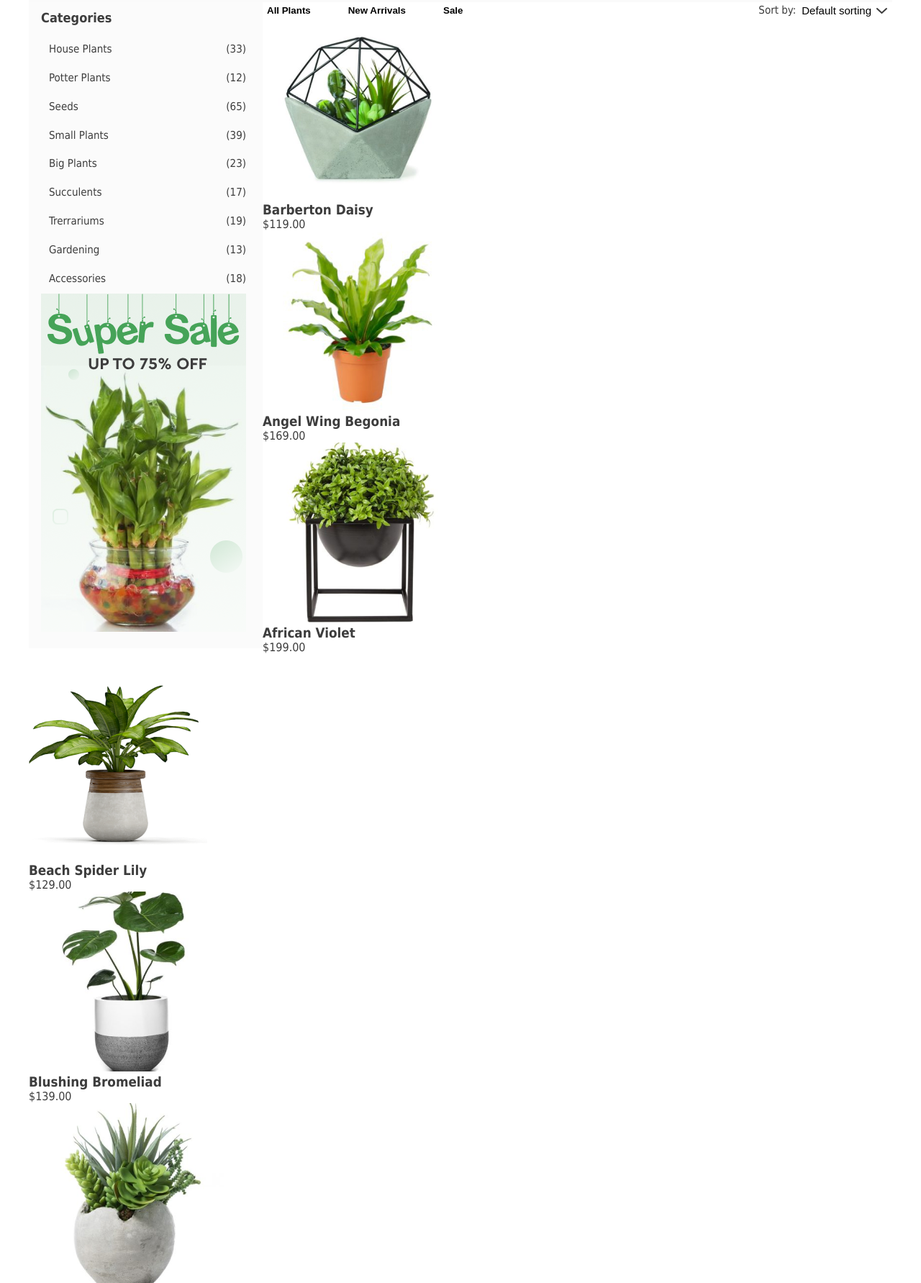
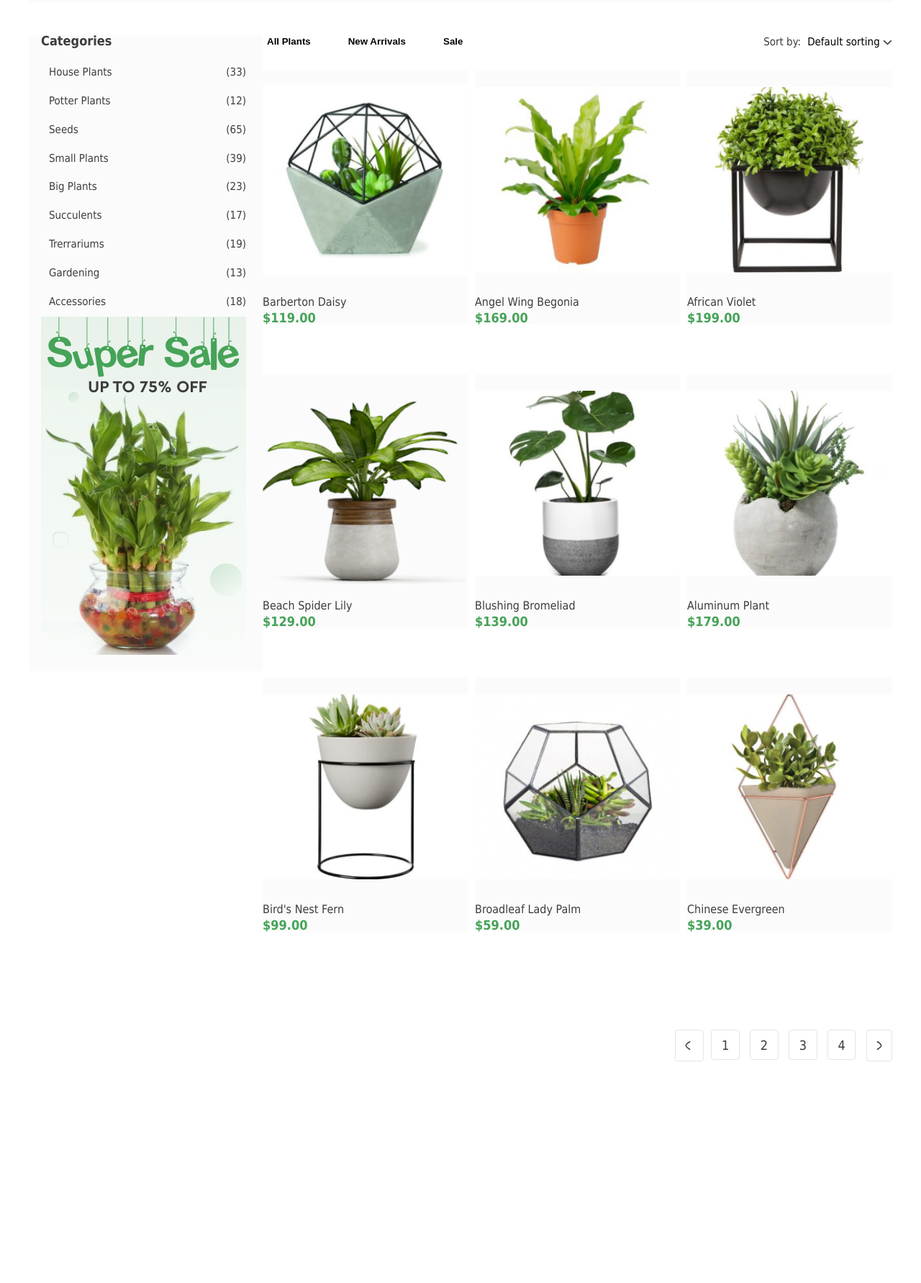
Before and after one commit to olhaLK/Front-end-basic, a plain HTML site: page hw-site-greenshop/index.html in a window 1280 px wide. Shown: the part 544-2327 px from the top of the page at 72% size. After the commit the page ends 2019 px from the top, so only its background shows below. Drawn offline with Linux system fonts and the light colour scheme.

Commit message:
made product section

```diff
--- a/hw-site-greenshop/css/style.css
+++ b/hw-site-greenshop/css/style.css
@@ -148,9 +148,10 @@ h1 {
 }
 
 .categories {
-    padding: 14px 23px 19px 17px;
+    padding: 0 23px 19px 17px;
     float: left;
     background: #FBFBFB;
+    margin-top: 46px;
 }
 
 .categories h2 {
@@ -194,25 +195,31 @@ h1 {
     font-weight: 400;
     line-height: 106.667%;
     display: flex;
+    flex-direction: row;
+    flex-wrap: nowrap;
     justify-content: space-between;
-    align-items: center;
+    margin-top: 46px;
+    padding: 0;
+
 }
 
-.sorting-left .filter {
+.filter {
+    display: flex;
+    flex-direction: row;
+    justify-content: space-between;
     list-style: none;
-    display: flex;
-    align-items: center;
     padding: 0;
     margin: 0;
 }
 
 .filter li {
-    margin-right: 40px;
+    padding-right: 40px;
 }
 
 .filter button {
     background: transparent;
     border: none;
+    border-bottom: 2px solid transparent;
     font-weight: 700;
     cursor: pointer;
 }
@@ -224,27 +231,138 @@ h1 {
 
 .sorting-right {
     display: flex;
+    flex-direction: row;
     align-items: center;
 }
 
+.text-sort {
+    padding-right: 9px;
+}
+
 .sorting-right .sort-button {
+    padding: 0;
     border: none;
     background: transparent;
-    display: flex;
-    align-items: center;
     font-size: 15px;
     font-weight: 400;
     line-height: 106.667%;
-    padding-left: 8px;
     cursor: pointer;
+    font-family: Tahoma, sans-serif;
 }
 
 .sorting-right svg {
+    width: 13px;
+    height: 8px;
+    flex-shrink: 0;
+}
+
+.products {
     display: flex;
-    width: 23px;
-    height: 22px;
+    flex-direction: row;
+    flex-wrap: wrap;
+    gap: 10px;
+    margin-top: 30px;
+}
+
+.product {
+    margin-bottom: 60px;
+    border-top: 2px solid transparent;
+    background:  #FBFBFB;
+}
+
+.product:hover {
+    border-top: 2px solid #46A358;
+}
+
+.product-image {
+    display: flex;
     justify-content: center;
     align-items: center;
-    flex-shrink: 0;
-    padding-left: 6px;
+    overflow: hidden;
+    width: 285px;
+    height: 300px;
 }
+
+.img-responsive {
+    width: 100%;
+    height: auto;
+}
+
+.product-name{
+    color: #3D3D3D;
+    text-decoration: none;
+    font-size: 16px;
+    font-weight: 400;
+    line-height: 100%;
+    margin-top: 12px;
+    display: block;
+}
+
+.product-price {
+    display: block;
+    color: #46A358;
+    font-size: 18px;
+    font-weight: 700;
+    line-height: 88.889%;
+    margin-top: 6px;
+}
+
+.paginator {
+    float: right;
+    margin-top: 90px;
+}
+
+.pages {
+    text-decoration: none;
+    color: #3D3D3D;
+    font-size: 18px;
+    font-weight: 300;
+    line-height: 88.889%;
+    border: 1px solid #E5E5E5;
+    border-radius: 4px;
+    padding: 9.5px 13.5px;
+    margin-left: 10px;
+}
+
+.pages:hover {
+    color: #FFF;
+    border-radius: 4px;
+    border: 1px solid #46A358;
+    background: #46A358;
+}
+
+.previous {
+    text-decoration: none;
+    border: 1px solid #E5E5E5;
+    border-radius: 4px;
+    padding: 11.4px 13.0px;
+}
+
+.previous:hover {
+    border-radius: 4px;
+    border: 1px solid #46A358;
+    background: #46A358;
+}
+
+.previous:hover path{
+    stroke: #FFFFFF;
+}
+
+.next {
+    text-decoration: none;
+    border: 1px solid #E5E5E5;
+    border-radius: 4px;
+    margin-left: 10px;
+    padding: 11.4px 13.0px;
+}
+
+.next:hover {
+    border-radius: 4px;
+    border: 1px solid #46A358;
+    background: #46A358;
+    stroke: #FFFFFF;
+}
+
+.next:hover path{
+    stroke: #FFFFFF;
+}
--- a/hw-site-greenshop/index.html
+++ b/hw-site-greenshop/index.html
@@ -29,6 +29,7 @@
         </a>
     </header>
 
+
     <main class="main wrapper clearfix">
         <section class="welcome">
             <div class="welcome-block">
@@ -44,6 +45,7 @@
                 <img src="img/img-plant.png" alt="plant">
             </div>
         </section>
+
 
         <section class="categories">
             <h2>Categories</h2>
@@ -63,8 +65,8 @@
             </article>
         </section>
 
+
         <section class="sorting">
-            <div class="sorting-left">
             <ul class="filter">
                 <li>
                     <button type="button">All Plants</button>
@@ -76,11 +78,10 @@
                     <button type="button">Sale</button>
                 </li>
             </ul>
-            </div>
             <div class="sorting-right">
                 <p class="text-sort">Sort by:</p>
                 <button type="button" class="sort-button">
-                    <p>Default sorting</p>
+                    Default sorting
                     <svg width="13" height="8" viewBox="0 0 13 8" fill="none" xmlns="http://www.w3.org/2000/svg">
                         <path d="M11.4479 1.66675L6.4749 6.33341L1.50195 1.66675" stroke="#3D3D3D" stroke-width="1.5"
                               stroke-linecap="round" stroke-linejoin="round"/>
@@ -89,66 +90,112 @@
             </div>
         </section>
 
+
         <section class="products">
             <article class="product">
-                <img class="product-image" src="img/img-pr-barberton.png" alt="Barberton Daisy">
-                <h3 class="product-name">Barberton Daisy</h3>
-                <p class="product-price">$119.00</p>
+                <div class="product-image">
+                    <img class="img-responsive" src="img/img-pr-barberton.png" alt="Barberton Daisy">
+                </div>
+                <a href="#" class="product-name">
+                    Barberton Daisy
+                    <span class="product-price">$119.00</span>
+                </a>
             </article>
+
             <article class="product">
-                <img class="product-image" src="img/img-pr-angel.png" alt="Angel Wing Begonia">
-                <h3 class="product-name">Angel Wing Begonia</h3>
-                <p class="product-price">$169.00</p>
+                <div class="product-image">
+                    <img class="img-responsive" src="img/img-pr-angel.png" alt="Angel Wing Begonia">
+                </div>
+                <a href="#" class="product-name">
+                    Angel Wing Begonia
+                    <span class="product-price">$169.00</span>
+                </a>
             </article>
+
             <article class="product">
-                <img class="product-image" src="img/img-pr-african.png" alt="African Violet">
-                <h3 class="product-name">African Violet</h3>
-                <p class="product-price">$199.00</p>
+                <div class="product-image">
+                    <img class="img-responsive" src="img/img-pr-african.png" alt="African Violet">
+                </div>
+                <a href="#" class="product-name">
+                    African Violet
+                    <span class="product-price">$199.00</span>
+                </a>
             </article>
+
             <article class="product">
-                <img class="product-image" src="img/img-pr-beach.png" alt="Beach Spider Lily">
-                <h3 class="product-name">Beach Spider Lily</h3>
-                <p class="product-price">$129.00</p>
+                <div class="product-image">
+                    <img class="img-responsive" src="img/img-pr-beach.png" alt="Beach Spider Lily">
+                </div>
+                <a href="#" class="product-name">
+                    Beach Spider Lily
+                    <span class="product-price">$129.00</span>
+                </a>
             </article>
+
             <article class="product">
-                <img class="product-image" src="img/img-pr-blushing.png" alt="Blushing Bromeliad">
-                <h3 class="product-name">Blushing Bromeliad</h3>
-                <p class="product-price">$139.00</p>
+                <div class="product-image">
+                    <img class="img-responsive" src="img/img-pr-blushing.png" alt="Blushing Bromeliad">
+                </div>
+                <a href="#" class="product-name">
+                    Blushing Bromeliad
+                    <span class="product-price">$139.00</span>
+                </a>
             </article>
+
             <article class="product">
-                <img class="product-image" src="img/img-pr-aluminum.png" alt="Aluminum Plant">
-                <h3 class="product-name">Aluminum Plant</h3>
-                <p class="product-price">$179.00</p>
+                <div class="product-image">
+                    <img class="img-responsive" src="img/img-pr-aluminum.png" alt="Aluminum Plant">
+                </div>
+                <a href="#" class="product-name">
+                    Aluminum Plant
+                    <span class="product-price">$179.00</span>
+                </a>
             </article>
+
             <article class="product">
-                <img class="product-image" src="img/img-pr-bird.png" alt="Bird's Nest Fern">
-                <h3 class="product-name">Bird's Nest Fern</h3>
-                <p class="product-price">$99.00</p>
+                <div class="product-image">
+                    <img class="img-responsive" src="img/img-pr-bird.png" alt="Bird's Nest Fern">
+                </div>
+                <a href="#" class="product-name">
+                    Bird's Nest Fern
+                    <span class="product-price">$99.00</span>
+                </a>
             </article>
+
             <article class="product">
-                <img class="product-image" src="img/img-pr-broadleaf.png" alt="Broadleaf Lady Palm">
-                <h3 class="product-name">Broadleaf Lady Palm</h3>
-                <p class="product-price">$59.00</p>
+                <div class="product-image">
+                    <img class="img-responsive" src="img/img-pr-broadleaf.png" alt="Broadleaf Lady Palm">
+                </div>
+                <a href="#" class="product-name">
+                    Broadleaf Lady Palm
+                    <span class="product-price">$59.00</span>
+                </a>
             </article>
+
             <article class="product">
-                <img class="product-image" src="img/img-pr-chinese.png" alt="Chinese Evergreen">
-                <h3 class="product-name">Chinese Evergreen</h3>
-                <p class="product-price">$39.00</p>
+                <div class="product-image">
+                    <img class="img-responsive" src="img/img-pr-chinese.png" alt="Chinese Evergreen">
+                </div>
+                <a href="#" class="product-name">
+                    Chinese Evergreen
+                    <span class="product-price">$39.00</span>
+                </a>
             </article>
         </section>
 
+
         <div class="paginator">
-            <a href="#">
+            <a href="#" class="previous">
                 <svg width="8" height="12" viewBox="0 0 8 12" fill="none" xmlns="http://www.w3.org/2000/svg">
                     <path d="M6.625 11.25C6.625 11.25 1.375 8.142 1.375 6C1.375 3.85875 6.625 0.75 6.625 0.75"
                           stroke="#3D3D3D" stroke-width="1.5" stroke-linecap="round" stroke-linejoin="round"/>
                 </svg>
             </a>
-            <a href="#">1</a>
-            <a href="#">2</a>
-            <a href="#">3</a>
-            <a href="#">4</a>
-            <a href="#">
+            <a href="#" class="pages">1</a>
+            <a href="#" class="pages">2</a>
+            <a href="#" class="pages">3</a>
+            <a href="#" class="pages">4</a>
+            <a href="#" class="next">
                 <svg width="8" height="12" viewBox="0 0 8 12" fill="none" xmlns="http://www.w3.org/2000/svg">
                     <path d="M1.375 0.750244C1.375 0.750244 6.625 3.85824 6.625 6.00024C6.625 8.14149 1.375 11.2502 1.375 11.2502"
                           stroke="#3D3D3D" stroke-width="1.5" stroke-linecap="round" stroke-linejoin="round"/>
```
Lines whose indentation alone changed are shown as unchanged.
